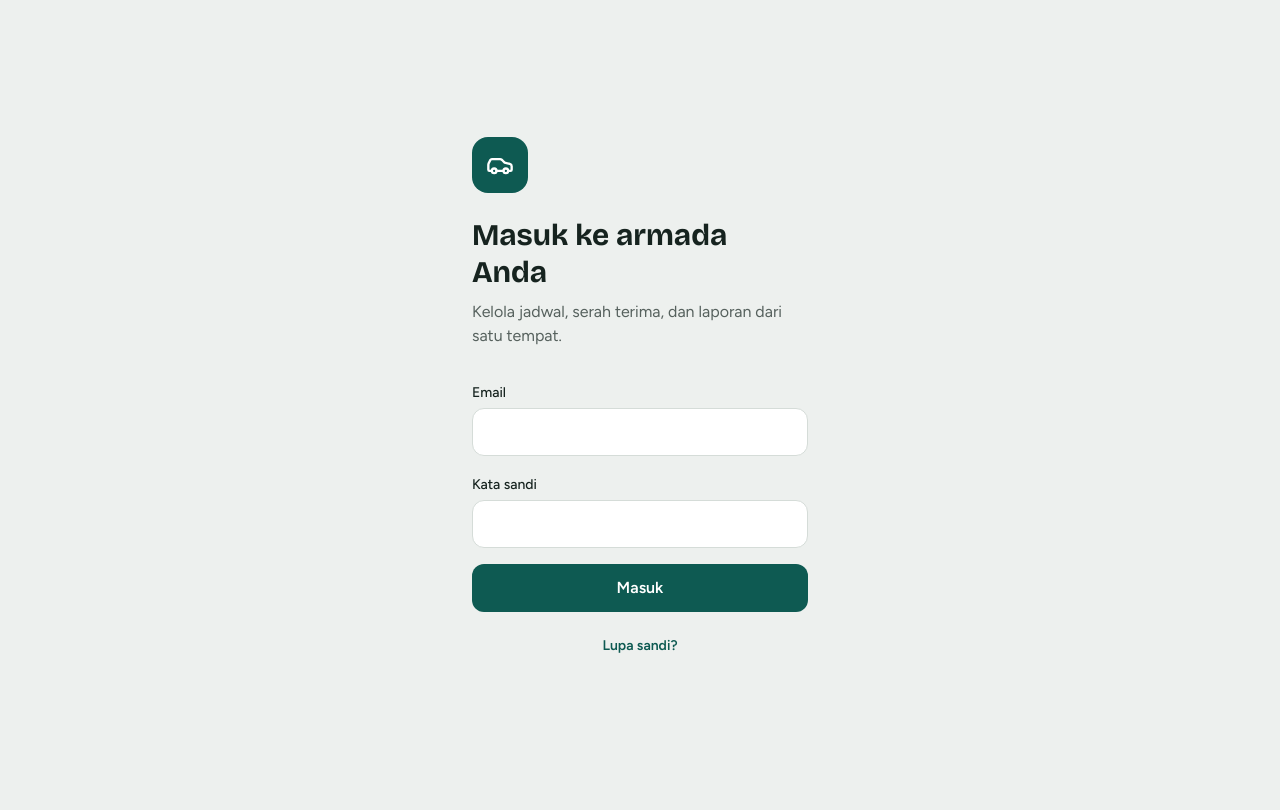
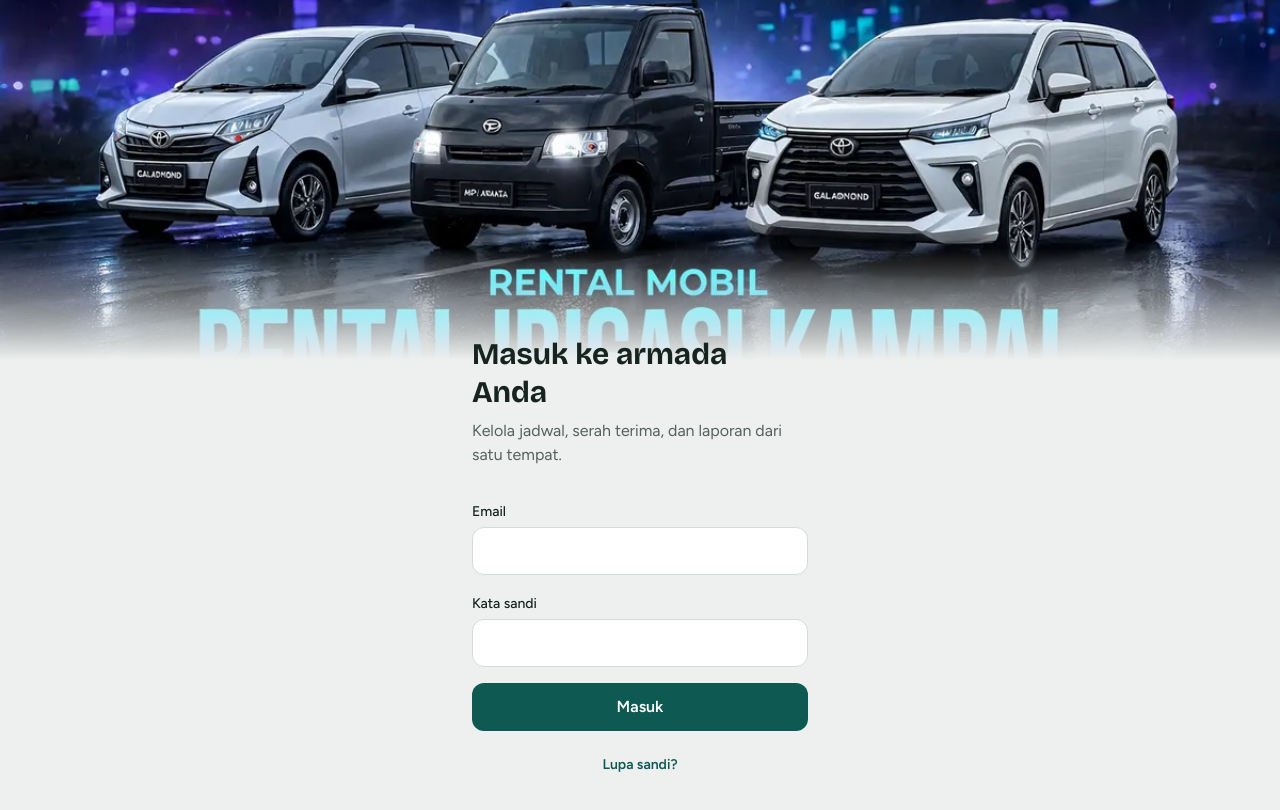
Before and after one commit to c-zee63/Rental-Mobil, a Next.js app: page /login in a window 1280 px wide. Shown: the top 810 px of the page. Built offline with nearby package versions, Linux system fonts and the light colour scheme; no server answers.

Commit message:
Add files via upload

```diff
--- a/src/app/login/page.js
+++ b/src/app/login/page.js
@@ -1,7 +1,6 @@
 'use client';
 import { useEffect, useState } from 'react';
 import { useRouter } from 'next/navigation';
-import { Car } from 'lucide-react';
 import { sendPasswordResetEmail } from 'firebase/auth';
 import { auth } from '@/lib/firebase';
 import { useAuth } from '@/context/AuthContext';
@@ -41,10 +40,16 @@ export default function LoginPage() {
   }
 
   return (
-    <main className="min-h-dvh flex flex-col justify-center px-6 max-w-sm mx-auto">
-      <div className="w-14 h-14 rounded-2xl bg-petrol text-white grid place-items-center mb-6">
-        <Car size={28} />
+    <main className="min-h-dvh bg-mist">
+      {/* Banner atas: foto promosi Rental Irigasi Kampal, memudar ke warna latar */}
+      <div className="relative">
+        {/* eslint-disable-next-line @next/next/no-img-element */}
+        <img src="/login-bg.webp" alt="Rental Mobil Irigasi Kampal" fetchPriority="high"
+          className="block w-full aspect-[3/2] max-h-[45dvh] object-cover object-center" />
+        <div className="absolute inset-x-0 bottom-0 h-28 bg-gradient-to-t from-mist to-transparent" />
       </div>
+
+      <div className="relative -mt-6 px-6 pb-10 max-w-sm mx-auto">
       <h1 className="font-display text-3xl font-bold leading-tight">Masuk ke armada Anda</h1>
       <p className="text-ink/70 mt-2 mb-8">Kelola jadwal, serah terima, dan laporan dari satu tempat.</p>
 
@@ -66,6 +71,7 @@ export default function LoginPage() {
         {info && <p className="text-sm text-petrol-dark bg-petrol-soft rounded-lg px-3 py-2">{info}</p>}
         <button type="button" onClick={lupa} className="w-full text-sm font-semibold text-petrol py-2">Lupa sandi?</button>
       </form>
+      </div>
     </main>
   );
 }
```
